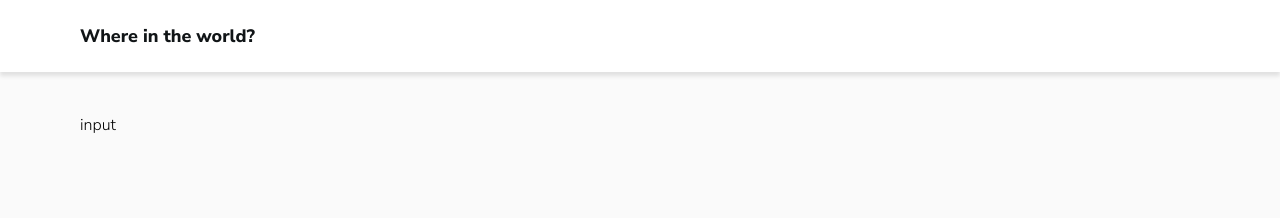
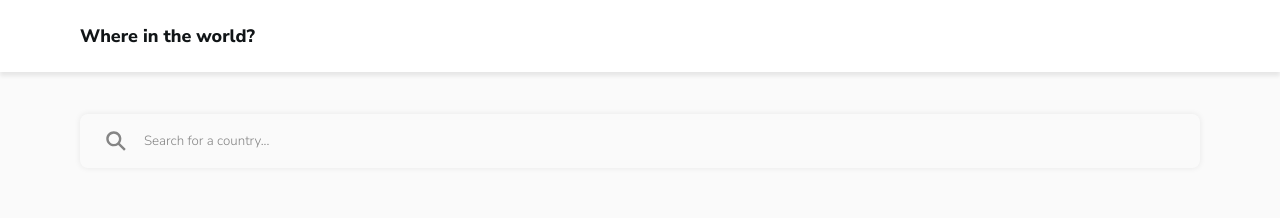
Before and after one commit to DanielMafra/rest-countries-api-with-color-theme-switcher, a React (Create React App) app: page / in a window 1280 px wide. Shown: the top 218 px of the page. Built offline with nearby package versions, Linux system fonts and the light colour scheme; the HTML template or start-up script is replaced by a standard one.

Commit message:
Created input component

```diff
--- a/src/Components/Header/header.module.css
+++ b/src/Components/Header/header.module.css
@@ -1,7 +1,7 @@
 header {
   background-color: var(--white);
   padding: 24px 16px;
-  box-shadow: 0px 4px 4px rgba(0, 0, 0, 0.1);
+  box-shadow: 0px 4px 4px rgba(0, 0, 0, 0.08);
   position: fixed;
   width: 100vw;
   top: 0;
--- a/src/Components/Input/index.js
+++ b/src/Components/Input/index.js
@@ -3,7 +3,7 @@ import styles from './input.module.css';
 
 const Input = () => {
   return (
-    <p>input</p>
+    <input className={styles.input} type="text" placeholder="Search for a country..." />
   )
 }
 
--- a/src/Components/Input/input.module.css
+++ b/src/Components/Input/input.module.css
@@ -0,0 +1,12 @@
+.input {
+  padding: 18px 64px;
+  border: 0;
+  border-radius: 8px;
+  width: 100%;
+  box-shadow: 0px 0px 6px rgba(0, 0, 0, 0.08);
+  background: url("../../assets/search.svg") no-repeat 24px;
+}
+
+.input::placeholder{
+  color: var(--dark-gray-lm);
+}
```
Also changed, not shown: src/assets/search.svg (added).
